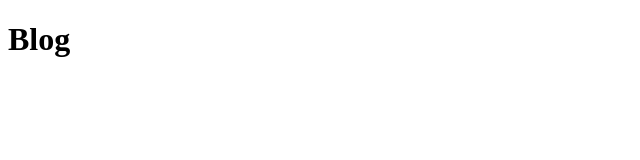
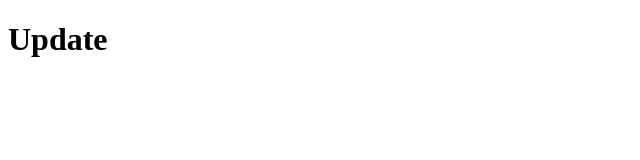
Before and after one commit to justinpchang/blog, a plain HTML site: page index.html in a window 1280 px wide. Shown: the whole page, without its empty margins (0-640 px from the left). Drawn offline with Linux system fonts and the light colour scheme.

Commit message:
add update

```diff
--- a/index.html
+++ b/index.html
@@ -4,6 +4,6 @@
     <title>Blog</title>
   </head>
   <body>
-    <h1>Blog</h1>
+    <h1>Update</h1>
   </body>
 </html>
```
